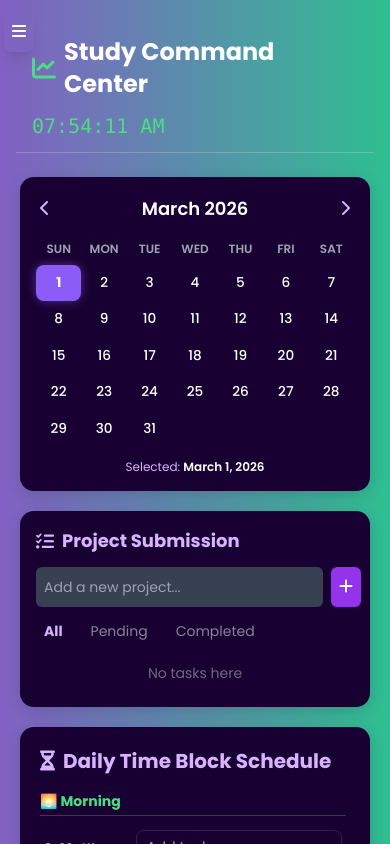
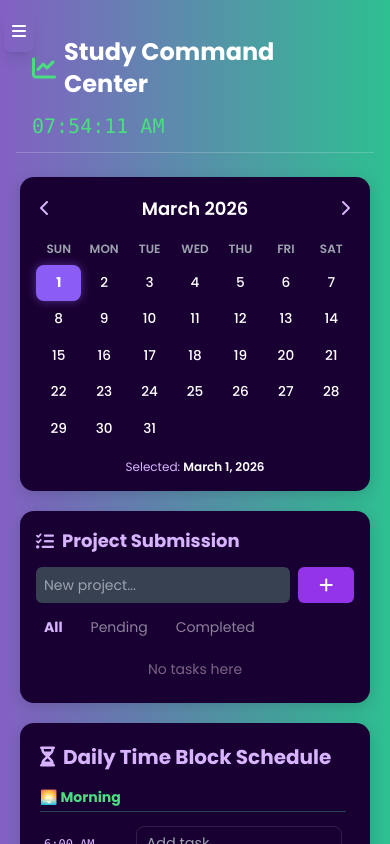
Before and after one commit to nupoor-mahajan/studydash, a React (Vite) app: page /planner in a window 390 px wide. Built offline with nearby package versions, Linux system fonts and the light colour scheme; sample sign-in values are in the browser's storage.

Commit message:
responsive final

```diff
--- a/src/pages/Planner.tsx
+++ b/src/pages/Planner.tsx
@@ -208,14 +208,19 @@ export default function Planner() {
               </h3>
               <form onSubmit={addTask} className="flex gap-2 mb-3">
                 <input
-                  value={todoInput}
-                  onChange={e => setTodoInput(e.target.value)}
-                  placeholder="Add a new project..."
-                  className="flex-1 p-2 rounded-md bg-gray-700 left-2 text-white border-none outline-none focus:ring-2 focus:ring-purple-500 text-sm"
-                />
-                <button type="submit" className="bg-purple-600 hover:bg-purple-700 text-white p-2 rounded-md transition-colors">
-                  <i className="fas fa-plus" />
-                </button>
+    value={todoInput}
+    onChange={e => setTodoInput(e.target.value)}
+    placeholder="New project..."
+
+    className="w-[80%] p-2 rounded-md bg-gray-700 text-white border-none outline-none focus:ring-2 focus:ring-purple-500 text-sm min-w-0"
+  />
+  <button
+    type="submit"
+
+    className="flex-1 flex-shrink-0 bg-purple-600 hover:bg-purple-700 text-white p-2 rounded-md transition-colors flex items-center justify-center min-w-[40px]"
+  >
+    <i className="fas fa-plus" />
+  </button>
               </form>
               {/* Filter tabs */}
               <div className="flex gap-3 mb-3 text-sm">
```
